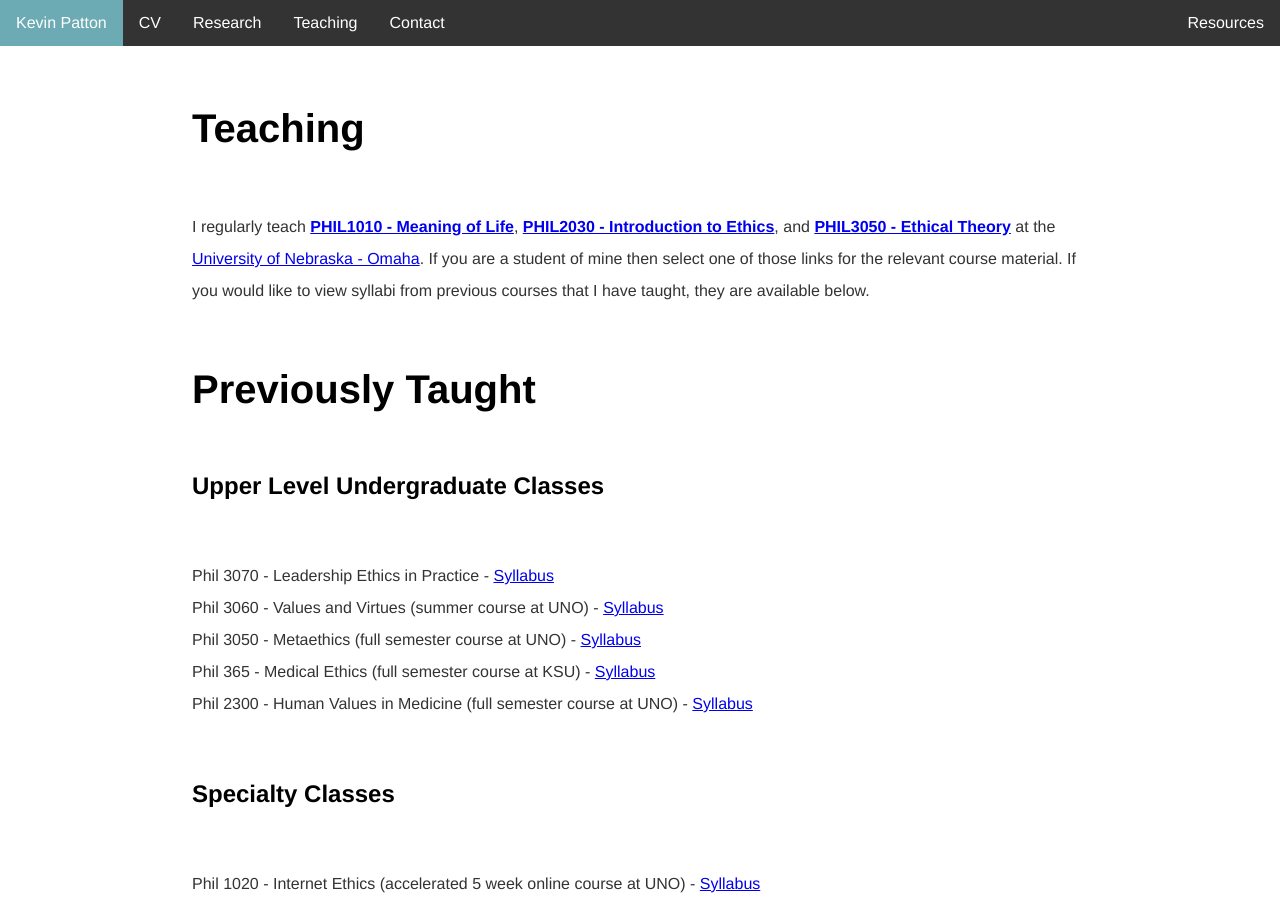
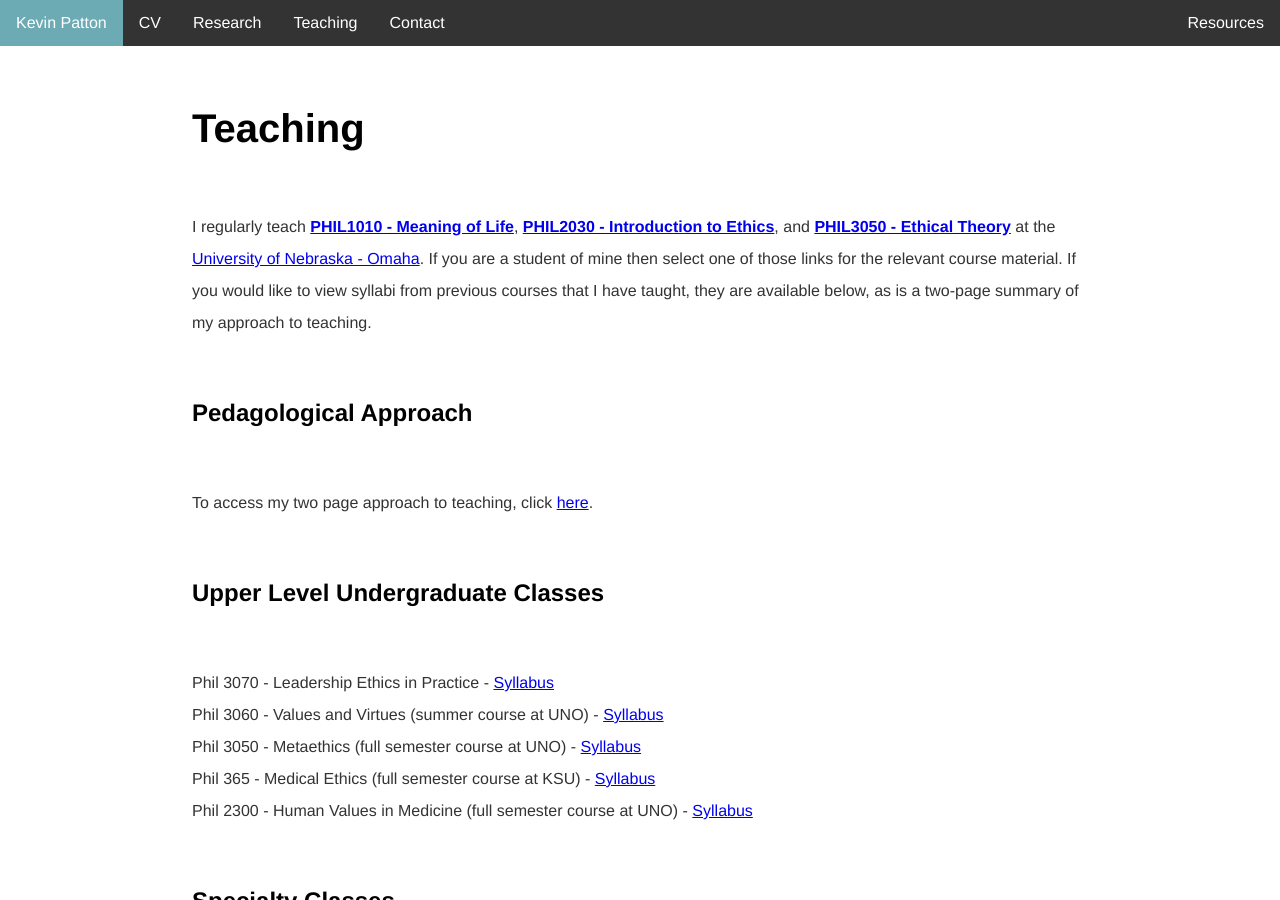
Before and after one commit to kevinjpatton/kevinjpatton.github.io, a Jekyll site: the page built from teaching/index.html, in a window 1280 px wide and 900 px high. Built offline with Jekyll 4.4.1, drawn with Linux system fonts in a browser that asks for light colours; Markdown is read by kramdown in place of the engine named in the settings.

Commit message:
Update index.html

```diff
--- a/teaching/index.html
+++ b/teaching/index.html
@@ -3,9 +3,10 @@
 title: Teaching - Kevin Patton
 ---
 <h1>Teaching</h1>
-<p>I regularly teach <b><a href="/teaching/phil_1010/index.html" target="_blank">PHIL1010 - Meaning of Life</a></b>, <b><a href="/teaching/phil_2030/index.html" target="_blank">PHIL2030 - Introduction to Ethics</a></b>, and <b><a href="/teaching/phil_3050/index.html" target="_blank">PHIL3050 - Ethical Theory</a></b> at the <a href="https://www.unomaha.edu/college-of-arts-and-sciences/philosophy/about-us/directory/kevin-patton.php" target="_blank">University of Nebraska - Omaha</a>. If you are a student of mine then select one of those links for the relevant course material. If you would like to view syllabi from previous courses that I have taught, they are available below.</p>
+<p>I regularly teach <b><a href="/teaching/phil_1010/index.html" target="_blank">PHIL1010 - Meaning of Life</a></b>, <b><a href="/teaching/phil_2030/index.html" target="_blank">PHIL2030 - Introduction to Ethics</a></b>, and <b><a href="/teaching/phil_3050/index.html" target="_blank">PHIL3050 - Ethical Theory</a></b> at the <a href="https://www.unomaha.edu/college-of-arts-and-sciences/philosophy/about-us/directory/kevin-patton.php" target="_blank">University of Nebraska - Omaha</a>. If you are a student of mine then select one of those links for the relevant course material. If you would like to view syllabi from previous courses that I have taught, they are available below, as is a two-page summary of my approach to teaching.</p>
 
-<h1>Previously Taught</h1>
+<h2>Pedagological Approach</h2>
+<p>To access my two page approach to teaching, click <a href="/teaching/Handout - Approach to Teaching.pdf" target="_blank">here</a>.</p>
 <h2>Upper Level Undergraduate Classes</h2>
 <p>Phil 3070 - Leadership Ethics in Practice - <a href="/teaching/phil_3070/PHIL3070_Syllabus_Sp24.pdf" target="_blank">Syllabus</a><br>Phil 3060 - Values and Virtues (summer course at UNO) - <a href="/teaching/phil_3060/Syllabus_3060.pdf" target="_blank">Syllabus</a><br>Phil 3050 - Metaethics (full semester course at UNO) - <a href="/teaching/phil_3050/Phil3050_Syllabus.pdf" target="_blank">Syllabus</a><br>Phil 365  - Medical Ethics (full semester course at KSU) - <a href="/teaching/phil_365/Syllabus_Phil365_Spring2020.pdf" target="_blank">Syllabus</a><br>Phil 2300 - Human Values in Medicine (full semester course at UNO) - <a href="/teaching/phil_2300/Philosophy 2300 - Fall 2022 - Syllabus.pdf" target="_blank">Syllabus</a></p>
 
```
